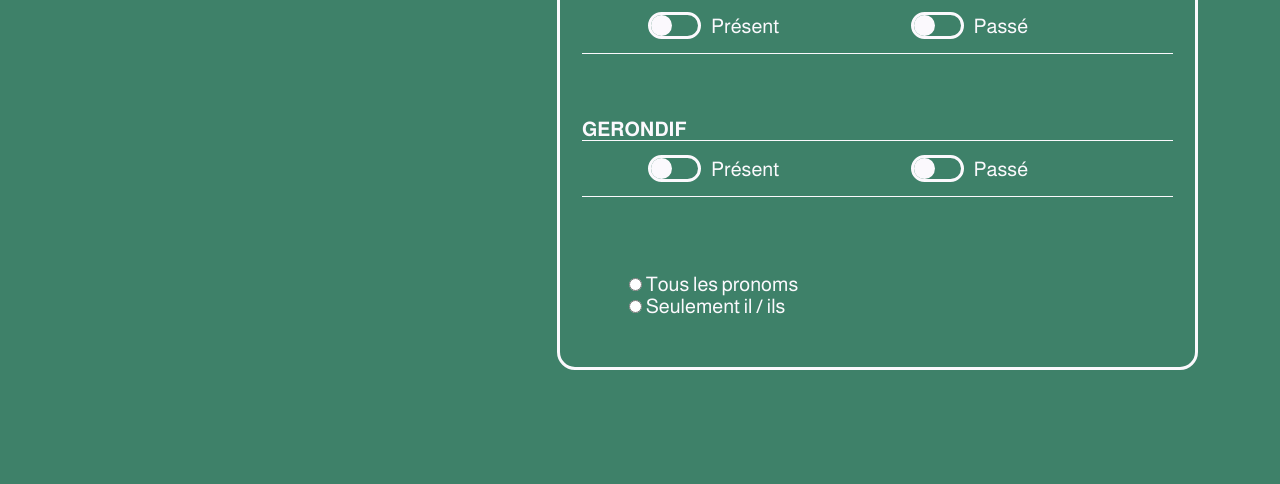
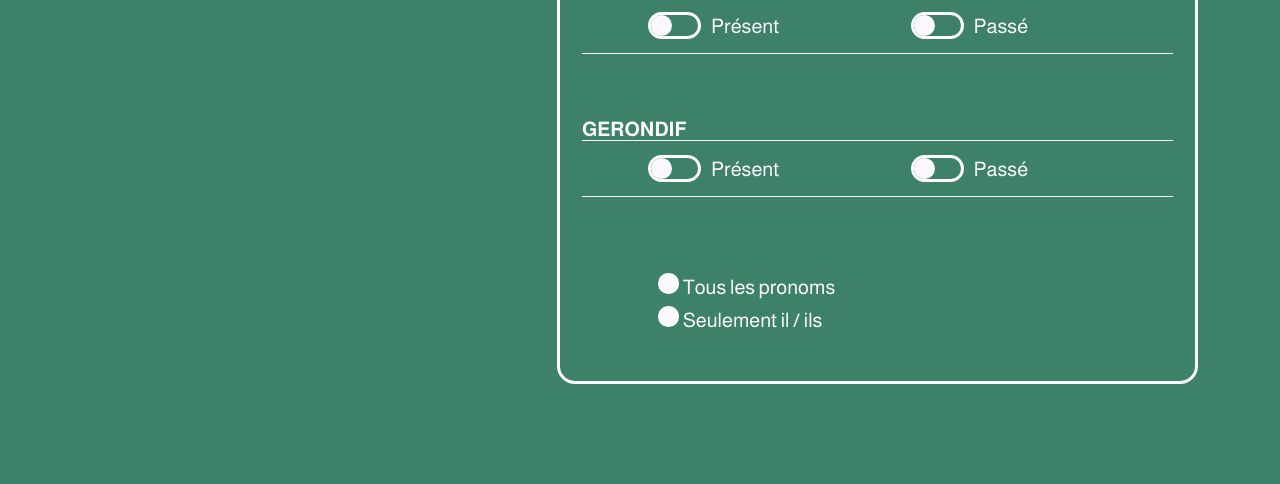
Before and after one commit to joelleoberson/tatitotu, a website built with Parcel: page src/index.html in a window 1280 px wide. Shown: the part 1538-2022 px from the top of the page. Built offline with nearby package versions, Linux system fonts and the light colour scheme.

Commit message:
finire le radio et fair le laouyt du footeur

```diff
--- a/src/index.html
+++ b/src/index.html
@@ -82,6 +82,7 @@
                     />
                   </form>
                 </div>
+                <div class="verb-choice">
                   <div class="choice">
                     <p>avoir</p>
                     <img src="img/croix.png" alt="" />
@@ -89,6 +90,7 @@
                   <div class="choice">
                     <p>faire</p>
                     <img src="img/croix.png" alt="" />
+                  </div>
                 </div>
               </div>
             </div>
@@ -289,16 +291,31 @@
                   </label>
                 </div>
               </div>
-              <div class="temps-radio">
-                <input type="radio" name="pronouns" value="Tous les pronoms" />
-                Tous les pronoms <br />
+
+              <label class="temps-radio temps-radio-1">
                 <input
                   type="radio"
+                  class="radio-input"
+                  name="pronouns"
+                  value="Tous les pronoms"
+                />
+                <div class="radio-placeholder">
+                  <div></div>
+                </div>
+                Tous les pronoms
+              </label>
+              <label class="temps-radio temps-radio-2">
+                <input
+                  type="radio"
+                  class="radio-input"
                   name="pronouns"
                   value="Seulement il / ils"
                 />
+                <div class="radio-placeholder">
+                  <div></div>
+                </div>
                 Seulement il / ils
-              </div>
+              </label>
             </div>
           </div>
         </div>
--- a/src/scss/main.scss
+++ b/src/scss/main.scss
@@ -5,7 +5,6 @@
 @import "modules/switch";
 @import "modules/footer";
 @import "modules/preset";
-@import "modules/start_button";
 @import "modules/verb";
 @import "modules/themps";
 @import "modules/header";
--- a/src/scss/modules/_footer.scss
+++ b/src/scss/modules/_footer.scss
@@ -1,5 +1,7 @@
 footer {
   background: #ffb8d2;
+  padding-top: 85px;
+  padding-bottom: 20px;
 }
 
 footer p {
--- a/src/scss/modules/_themps.scss
+++ b/src/scss/modules/_themps.scss
@@ -97,9 +97,6 @@ h3 {
   font-style: normal;
   font-weight: 400;
   line-height: normal;
-  padding-left: 69px;
-  padding-top: 54px;
-  padding-bottom: 50px;
 }
 
 .themps-delete {
@@ -110,3 +107,44 @@ h3 {
 .temps-layout {
   padding: 22px;
 }
+
+.temps-radio {
+  display: block;
+}
+
+.radio-placeholder {
+  display: inline-block;
+  width: 21px;
+  height: 21px;
+  border-radius: 8px;
+  background: #fbf9fd;
+  border-radius: 10px;
+}
+
+.radio-input {
+  display: none;
+  align-items: center;
+}
+
+.radio-placeholder div {
+  width: 11px;
+  height: 11px;
+  border-radius: 10px;
+  margin-top: 5px;
+  margin-left: 5px;
+}
+
+input:checked + .radio-placeholder div {
+  background: #3e8169;
+}
+
+.temps-radio-1 {
+  margin-top: 54px;
+  margin-left: 98px;
+}
+
+.temps-radio-2 {
+  margin-bottom: 50px;
+  padding-top: 8px;
+  margin-left: 98px;
+}
--- a/src/scss/modules/_verb.scss
+++ b/src/scss/modules/_verb.scss
@@ -78,3 +78,7 @@
 .verb-layout {
   padding: 22px;
 }
+
+.verb-choice {
+  padding-bottom: 166px;
+}
```
Also changed, not shown: src/scss/modules/_start_button.scss (deleted). Lines whose indentation alone changed are shown as unchanged.
